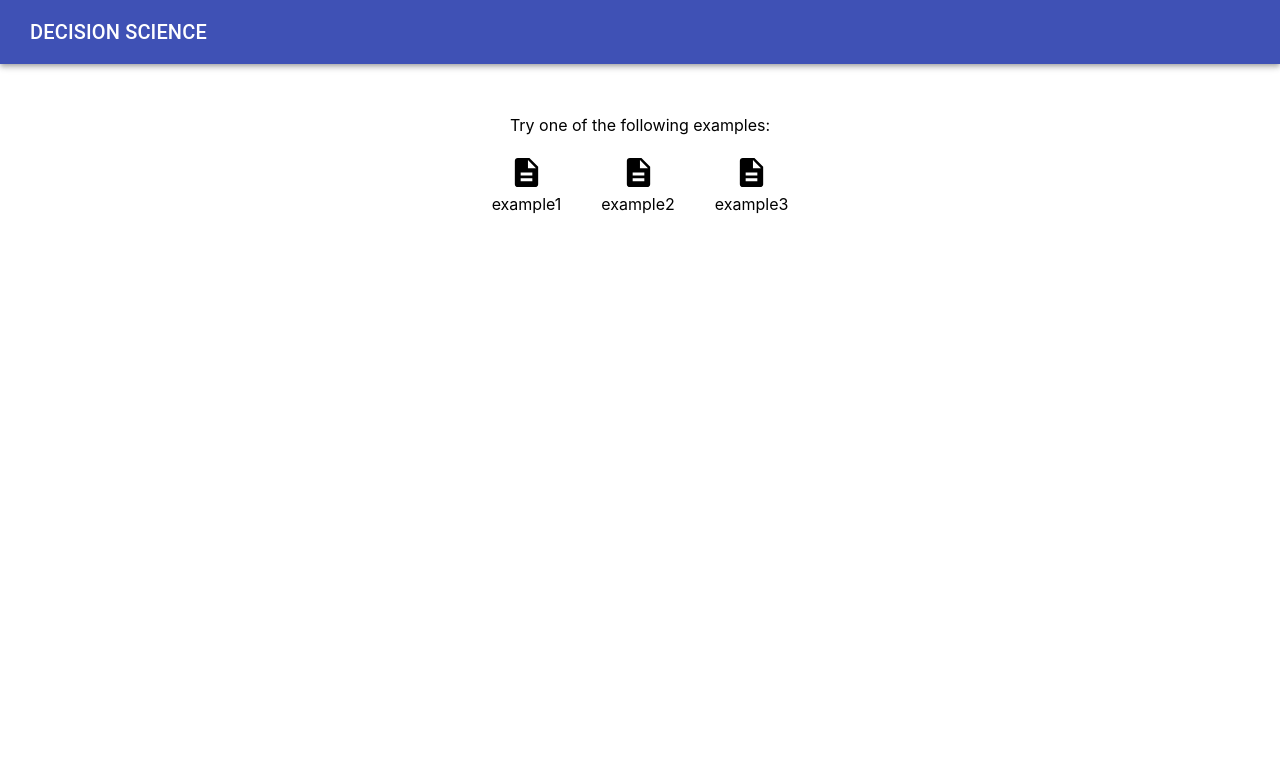
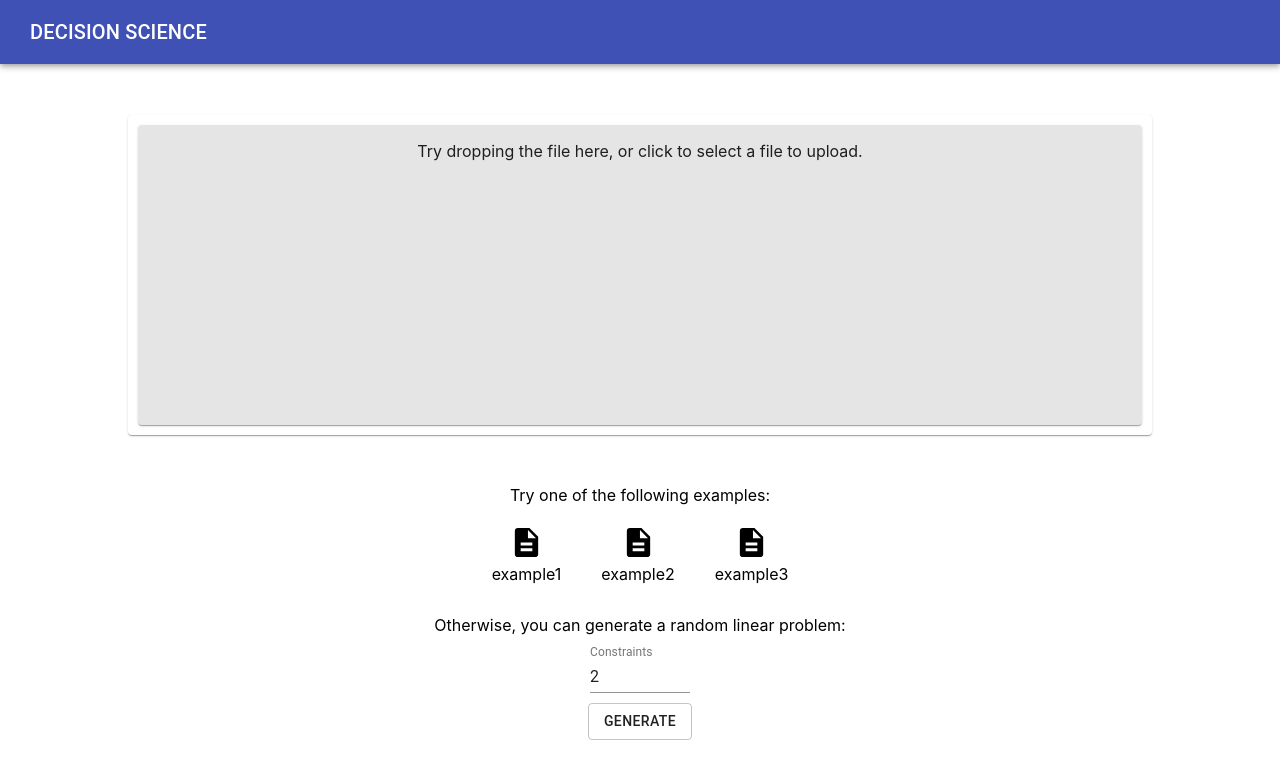
Before and after one commit to riccardolocci/DS, a React (Create React App) app: page / in a window 1280 px wide. Shown: the top 778 px of the page. Built offline with nearby package versions, Linux system fonts and the light colour scheme; what react-plotly.js would draw is missing.

Commit message:
DS-4: Added random generation and download button

```diff
--- a/src/components/LPP.js
+++ b/src/components/LPP.js
@@ -1,14 +1,15 @@
 import React, { useState } from 'react';
 import PlotGraph from './PlotGraph';
 
-// import Dropzone from './Dropzone';
+import Dropzone from './Dropzone';
 import ExamplesManager from './ExamplesManager';
 import InfoBox from './InfoBox';
 import OriginalProblem from './OriginalProblem';
-// import RandomManager from './RandomManager';
+import RandomManager from './RandomManager';
 import Tableau from './Tableau';
 
 import { Button, Grid, Paper } from '@material-ui/core';
+import { GetApp } from '@material-ui/icons';
 
 import { formatNumber, getY } from '../utils';
 
@@ -122,6 +123,7 @@ let LPP = () => {
         setLoading(false);
 
         setFile(thisFile);
+        console.log('startLines', startLines)
         setLines(startLines);
         setPolygon(startPolygon);
 
@@ -338,6 +340,14 @@ let LPP = () => {
         setHistory([]);
         setPage(0);
         setFinished(false);
+    }
+
+    let onDownload = () => {
+        let link = document.createElement('a');
+        link.href =  window.URL.createObjectURL(new Blob([JSON.stringify(file)],{type: 'application/json'}));
+        link.setAttribute('download', `problem-${file.subjectTo.A.length}-${Date.now()}`);
+        document.body.appendChild(link);
+        link.click();
     }
 
     let onIntegerSimplexAlgorithm = () => {
@@ -653,29 +663,29 @@ let LPP = () => {
         }
     }
 
-    // let showMessage = message => {
-    //     setMessage(message);
-    //     setTimeout(() => setMessage(''), 5000);
-    // }
+    let showMessage = message => {
+        setMessage(message);
+        setTimeout(() => setMessage(''), 5000);
+    }
 
     return (
         <>
             {!file && <>
-                {/* <div className={file ? classes.dropClosed : classes.drop}>
+                <div className={file ? classes.dropClosed : classes.drop}>
                     <Dropzone
                         getFile={getFile}
                         hide={file}
                         showMessage={showMessage}
                     />
-                </div> */}
+                </div>
 
                 <div className={file ? classes.dropClosed : classes.generator}>
                     <ExamplesManager getFile={getFile} loading={loading} />
                 </div>
 
-                {/* <div className={file ? classes.dropClosed : classes.generator}>
+                <div className={file ? classes.dropClosed : classes.generator}>
                     <RandomManager getFile={getFile} loading={loading} />
-                </div> */}
+                </div>
 
                 <div className={classes.spacer}>
                     <Paper className={classes.paper}>
@@ -699,6 +709,7 @@ let LPP = () => {
                         </Grid>
                         <Grid item xs={12}>
                             <Button variant='outlined' onClick={onClear}>CLEAR</Button>
+                            <Button className="SPP-button" onClick={() => onDownload()}><GetApp/></Button>
                             <Button variant='outlined' disabled={page <= 0} onClick={() => handleHistory()}>{"<"}</Button>
                             <Button variant='outlined' disabled={!history[page+1] && history[page] && history[page].finished} onClick={() => handleHistory(true)}>{">"}</Button>
                             {history[page] && page}
--- a/src/components/RandomManager.js
+++ b/src/components/RandomManager.js
@@ -2,7 +2,7 @@ import React, { useState } from 'react';
 import { Button, CircularProgress, TextField } from '@material-ui/core';
 import { makeStyles, createStyles } from '@material-ui/core/styles';
 
-// import generate from '../utilities/randomGenerator';
+import { generate } from '../utils';
 
 const useStyles = makeStyles((theme) => createStyles({
     input: {
@@ -15,21 +15,18 @@ const useStyles = makeStyles((theme) => createStyles({
 let RandomManager = (props) => {
     const classes = useStyles();
 
-    let [ n, setN ] = useState(2);
-    let [ m, setM ] = useState(1);
+    let [ m, setM ] = useState(2);
 
-    let nMax = 50;
-    let mMax = n*(n-1)/2;
+    let mMax = 50;
 
     return (
     <>
-        Otherwise, you can generate a random graph:
+        Otherwise, you can generate a random linear problem:
         <br/>
 
-        <TextField className={classes.input} label='Nodes' type="number" inputProps={{ min: 1, max: nMax, step: 1 }} value={n} onChange={(e) => {let v = e.target.value; setN(v > nMax ? nMax : v); if(m > v*(v-1)/2) setM(v*(v-1)/2)}}/>
-        <TextField className={classes.input} label='Edges' type="number" inputProps={{ min: 0, max: mMax, step: 1 }} value={m} onChange={(e) => setM(e.target.value > mMax ? mMax : e.target.value)} disabled={!n}/>
+        <TextField className={classes.input} label='Constraints' type="number" inputProps={{ min: 1, max: mMax, step: 1 }} value={m} onChange={(e) => {let v = e.target.value; setM(v > mMax ? mMax : v)}}/>
         <br/>
-        <Button disabled={!n || !m} variant='outlined' onClick={() => {} /*props.getFile(generate(n, m))*/}>{props.loading ? (<CircularProgress/>) : 'GENERATE'}</Button>
+        <Button disabled={!m} variant='outlined' onClick={() => props.getFile(generate(m))}>{props.loading ? (<CircularProgress/>) : 'GENERATE'}</Button>
 
     </>
 )}
--- a/src/utils.js
+++ b/src/utils.js
@@ -1,4 +1,36 @@
 export const formatNumber = (num) => Math.round((num + Number.EPSILON) * 10000) / 10000;
+
+export const generate = (m) => {
+    let start = {
+        "variables": ["x1", "x2"],
+        "objectiveFunction": [],
+        "subjectTo": {
+            "A": [],
+            "b": [],
+            "sign": []
+        }
+    }
+    start.objectiveFunction = generateVector();
+    for(let i=0; i<m; i++){
+        start.subjectTo.A.push(generateVector());
+        start.subjectTo.sign.push(generateSign());
+        start.subjectTo.b.push(generateCoefficient());
+    }
+
+    console.log(JSON.stringify(start));
+
+    return start;
+}
+
+const generateCoefficient = (max=10) => Math.floor(Math.random() * 2 * max + 1) - max;
+
+const generateSign = () => Math.random() < 0.5 ? -1 : 1;
+
+const generateVector = (n=2) => {
+    let arr = [];
+    while(arr.length < n) arr.push(generateCoefficient());
+    return arr;
+}
 
 export const getPoint = (xBLables, bOverbar) => {
     let x1Idx = xBLables.indexOf('x1');
```
